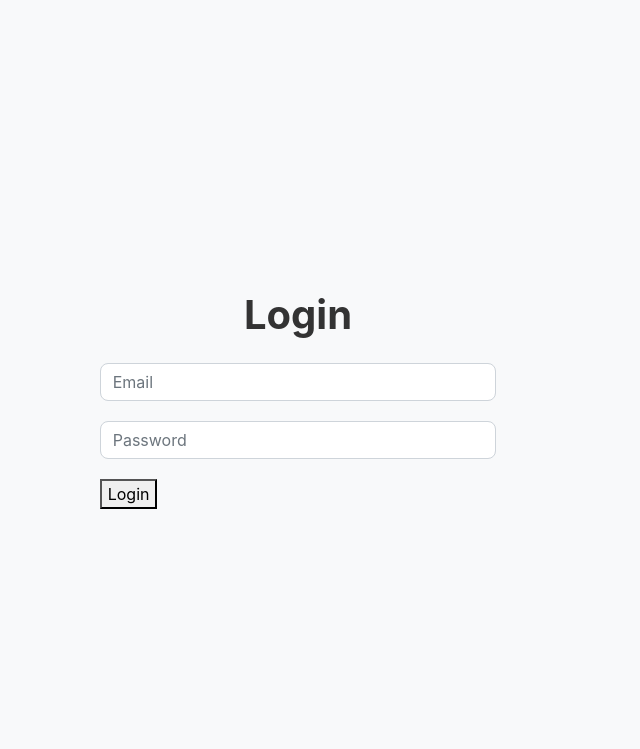
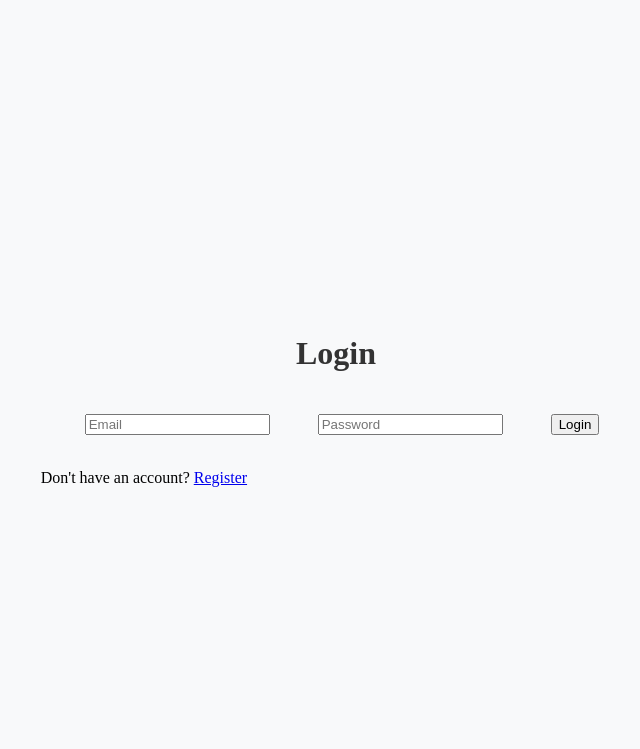
Before and after one commit to SUNNY11286/jake-ml-dashboard-user, a Python web app: template templates/login.html in a window 1280 px wide. Shown: the top 749 px of the page, without its empty margins (342-982 px from the left). Before the commit the page ends 509 px from the top, so only its background shows below. Run offline with Jinja, Linux system fonts and the light colour scheme; the template is opened without the code that fills it, so the values that code supplies are empty; some libraries are stand-ins or nearby versions.

Commit message:
Update login.html

```diff
--- a/templates/login.html
+++ b/templates/login.html
@@ -1,39 +1,49 @@
 <!DOCTYPE html>
+
 <html lang="en">
+
 <head>
+
     <meta charset="UTF-8">
+
     <meta name="viewport" content="width=device-width, initial-scale=1.0">
-    <title>Login Page</title>
 
-    <!-- Bootstrap CSS -->
-    <link href="https://stackpath.bootstrapcdn.com/bootstrap/4.5.2/css/bootstrap.min.css" rel="stylesheet">
+    <title>Login</title>
 
-    <!-- Custom CSS -->
-    <link rel="stylesheet" href="{{ url_for('static', filename='css/style.css') }}">
+    <link rel="stylesheet" href="{{ url_for('static', filename='style.css') }}">
+
 </head>
+
 <body>
-    <div class="login-container col-md-4 col-sm-8">
+
+    <div class="login-container">
+
         <h1>Login</h1>
-        <form id="loginForm" action="{{ url_for('login_post') }}" method="POST" onsubmit="return validateForm()">
-            <input type="email" id="email" name="email" class="form-control" placeholder="Email" required>
-            <input type="password" id="password" name="password" class="form-control" placeholder="Password" required>
-            <button type="submit" class="login-btn">Login</button>
+
+        <form action="{{ url_for('login_post') }}" method="POST">
+
+            <input type="email" name="email" placeholder="Email" required>
+
+            <input type="password" name="password" placeholder="Password" required>
+
+            <button type="submit">Login</button>
+
         </form>
 
-        <!-- Error Message -->
+        <p>Don't have an account? <a href="{{ url_for('register') }}">Register</a></p>
+
         {% with messages = get_flashed_messages() %}
+
           {% if messages %}
+
             <div class="error">{{ messages[0] }}</div>
+
           {% endif %}
+
         {% endwith %}
+
     </div>
 
-    <!-- Bootstrap JS and Popper.js -->
-    <script src="https://code.jquery.com/jquery-3.5.1.slim.min.js"></script>
-    <script src="https://cdn.jsdelivr.net/npm/@popperjs/core@2.9.1/dist/umd/popper.min.js"></script>
-    <script src="https://stackpath.bootstrapcdn.com/bootstrap/4.5.2/js/bootstrap.min.js"></script>
+</body>
 
-    <!-- Custom JS -->
-    <script src="{{ url_for('static', filename='js/script.js') }}"></script>
-</body>
 </html>
```
Lines whose indentation alone changed are shown as unchanged.
